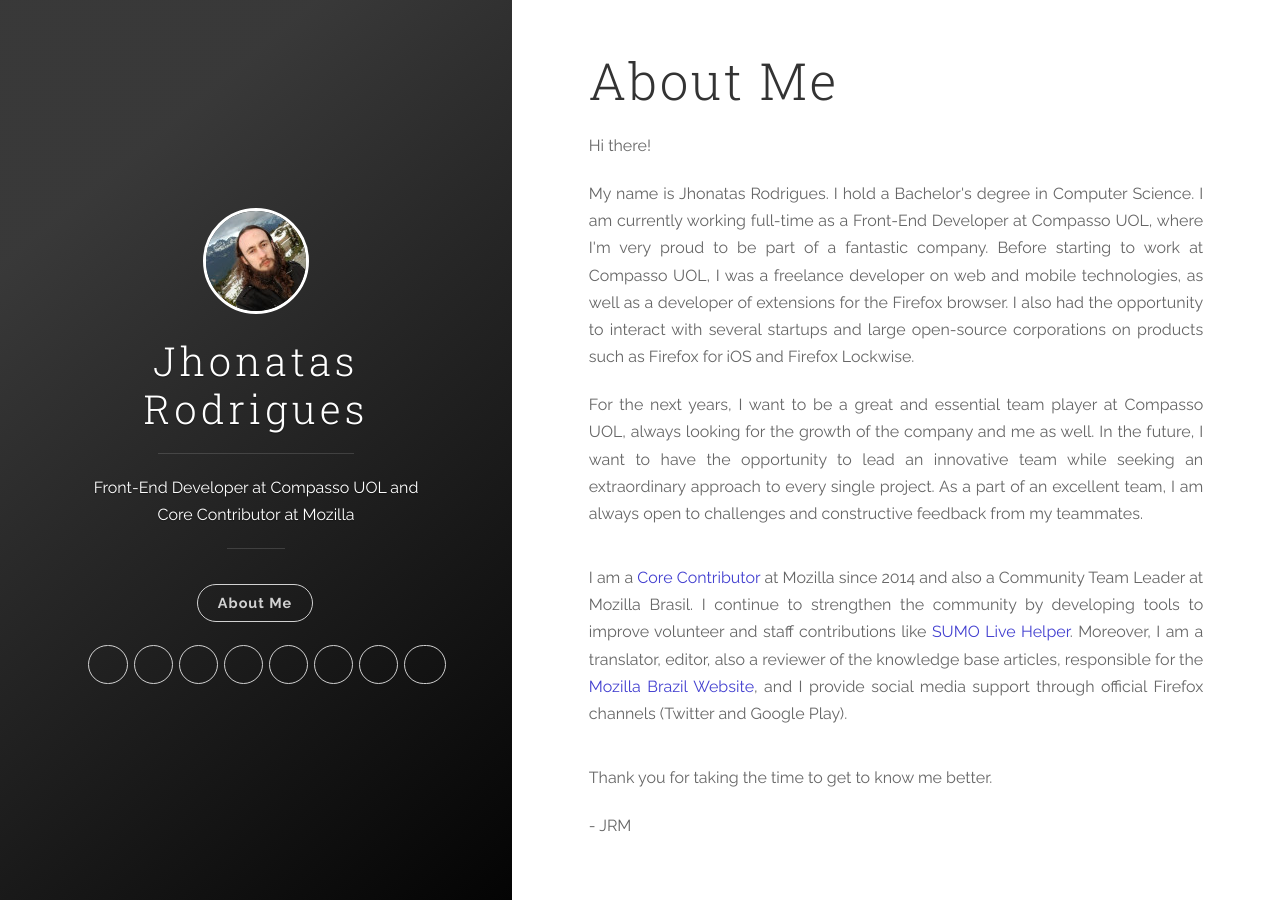
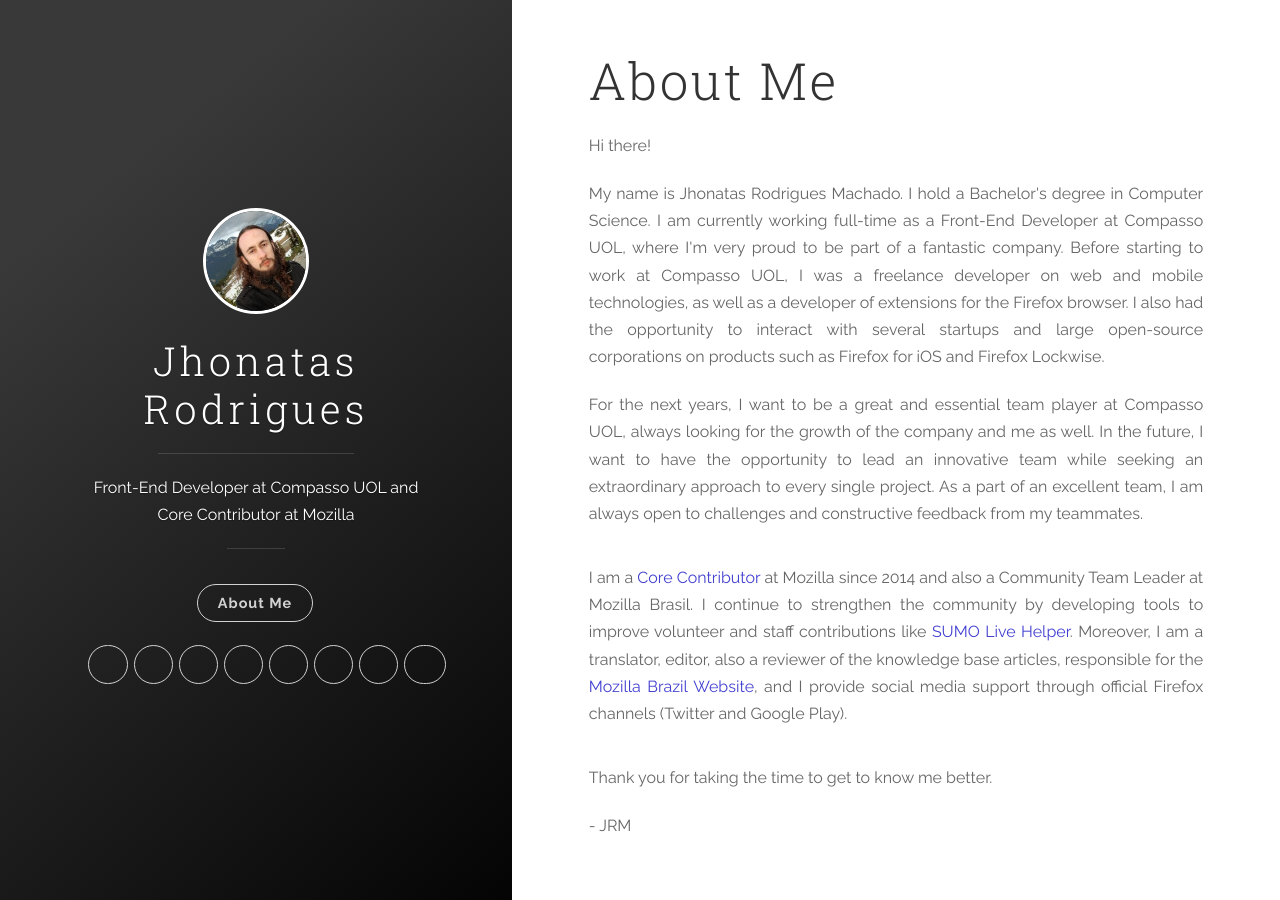
Before and after one commit to jhonatasrm/jhonatasrm.github.io, a Jekyll site: the page built from tags.md, in a window 1280 px wide. Built offline with Jekyll 4.4.1, drawn with Linux system fonts in a browser that asks for light colours; some web fonts are replaced.

Commit message:
Update surname

```diff
--- a/_config.yml
+++ b/_config.yml
@@ -13,14 +13,14 @@
 # you will see them accessed via {{ site.title }}, {{ site.email }}, and so on.
 # You can create any custom variable you would like, and they will be accessible
 # in the templates via {{ site.myvariable }}.
-title: Jhonatas Rodrigues
+title: Jhonatas Rodrigues Machado
 email: jhonatasrm@gmail.com
 description: > # this means to ignore newlines until "baseurl:"
   Front-End Developer at Compasso UOL and Core Contributor at Mozilla
 baseurl: "" # the subpath of your site, e.g. /blog
 url: "https://jhonatasrm.com" # the base hostname & protocol for your site, e.g. http://example.com
 twitter_username: jhonatasrm_
-github_username:  jhonatasrm
+github_username: jhonatasrm
 
 # Build settings
 markdown: kramdown
--- a/_layouts/default.html
+++ b/_layouts/default.html
@@ -13,7 +13,7 @@
             </header>
             <p align="justify"> Hi there! </p>
             <p align="justify">
-                My name is Jhonatas Rodrigues. I hold a Bachelor's degree in Computer Science. I am currently working
+                My name is Jhonatas Rodrigues Machado. I hold a Bachelor's degree in Computer Science. I am currently working
                 full-time as a Front-End Developer at Compasso UOL, where I'm very proud to be part of a fantastic company. Before starting to work at Compasso UOL,
                 I was a freelance developer on web and mobile technologies, as well
                 as a developer of extensions for the Firefox browser. I also had the opportunity to interact
```
Also changed, not shown: 4 other files.
